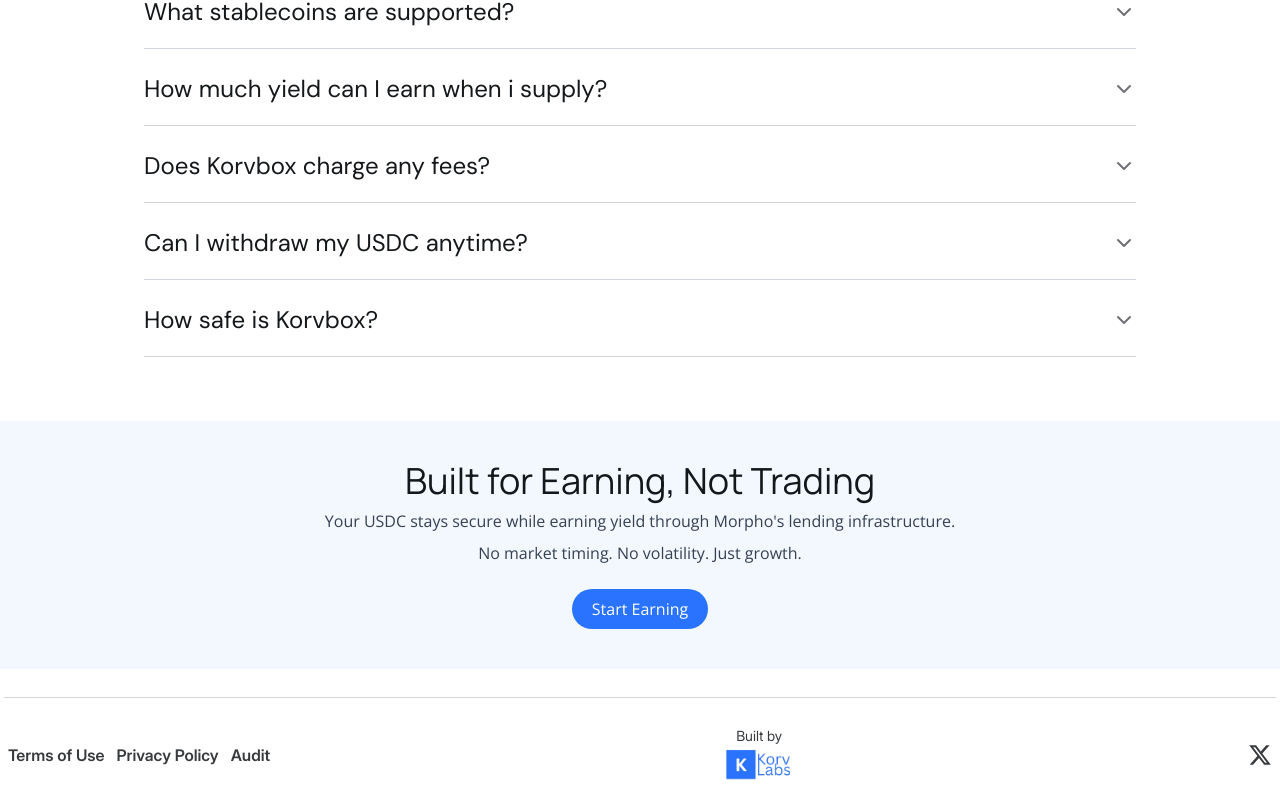
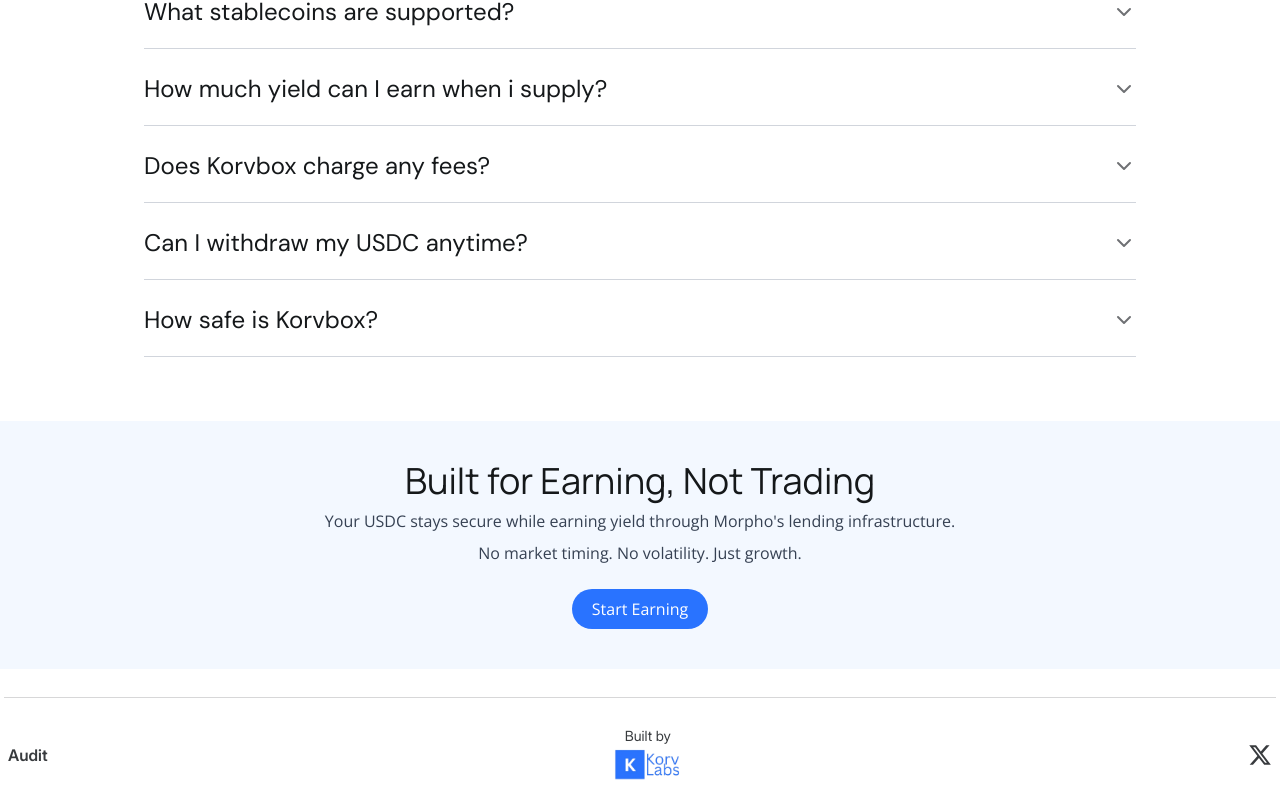
Before and after one commit to calebomondi/korvbox-landing, a React (Vite) app: page / in a window 1280 px wide. Shown: the part 2937-3745 px from the top of the page. Built offline with nearby package versions, Linux system fonts and the light colour scheme.

Commit message:
refactor: comment out Terms of Use and Privacy Policy links in footer

```diff
--- a/src/components/footer/footer.tsx
+++ b/src/components/footer/footer.tsx
@@ -55,12 +55,12 @@ export default function Footer() {
             {/*Legal & Audit*/}
             <div className="font-inter-semi">
               <ul className="flex items-center justify-center space-x-3">
-                <li className="text-[#383B3E] dark:text-[#6F7174] hover:scale-105 cursor-pointer hover:text-[#2973FF] dark:hover:text-white">
+                {/* <li className="text-[#383B3E] dark:text-[#6F7174] hover:scale-105 cursor-pointer hover:text-[#2973FF] dark:hover:text-white">
                   <a href="/terms-of-use">Terms of Use</a>
                 </li>
                 <li className="text-[#383B3E] dark:text-[#6F7174] hover:scale-105 cursor-pointer hover:text-[#2973FF] dark:hover:text-white">
                   <a href="/privacy-policy">Privacy Policy</a>
-                </li>
+                </li> */}
                 <li className="text-[#383B3E] dark:text-[#6F7174] hover:scale-105 cursor-pointer hover:text-[#2973FF] dark:hover:text-white">
                   <a href="/audit">Audit</a>
                 </li>
```
